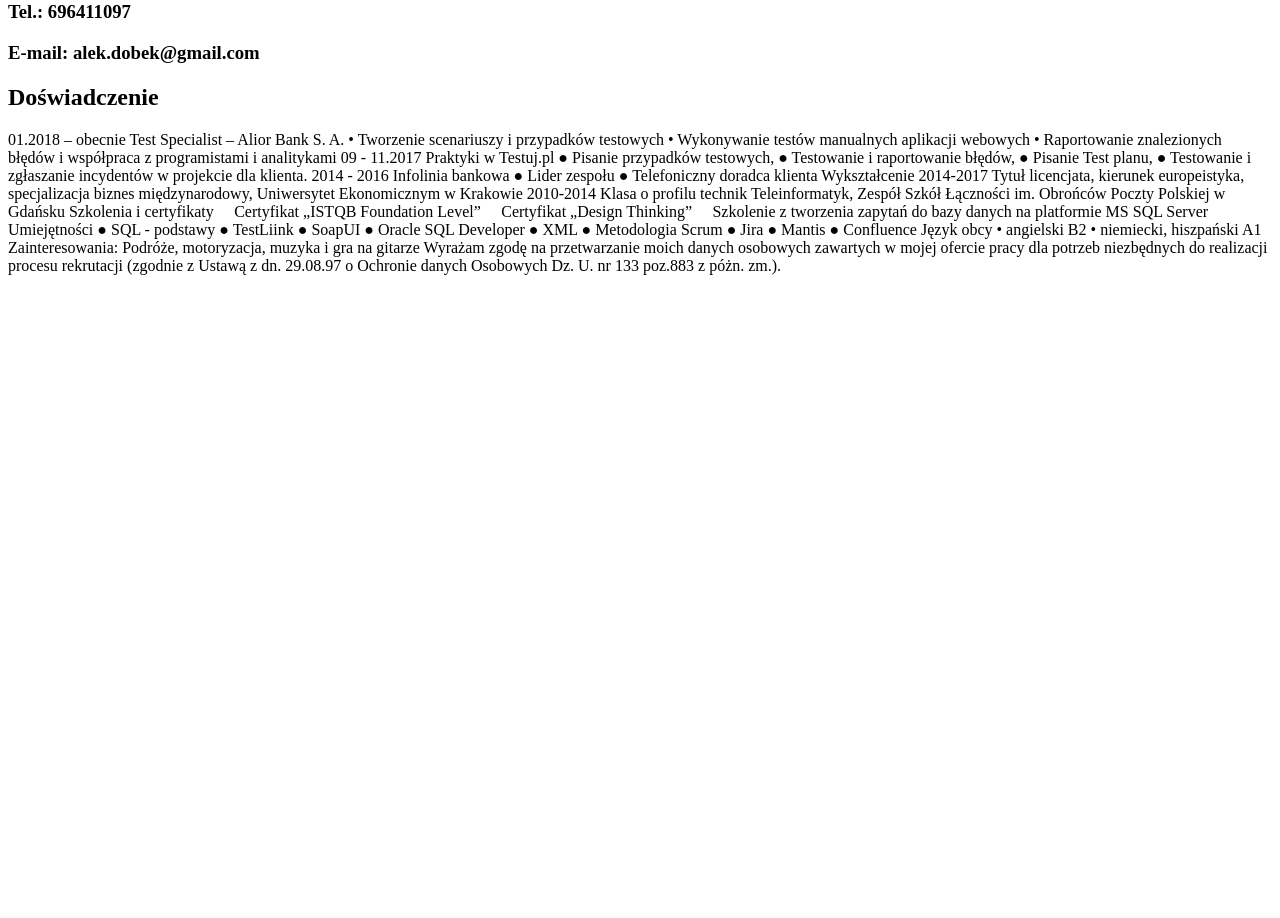
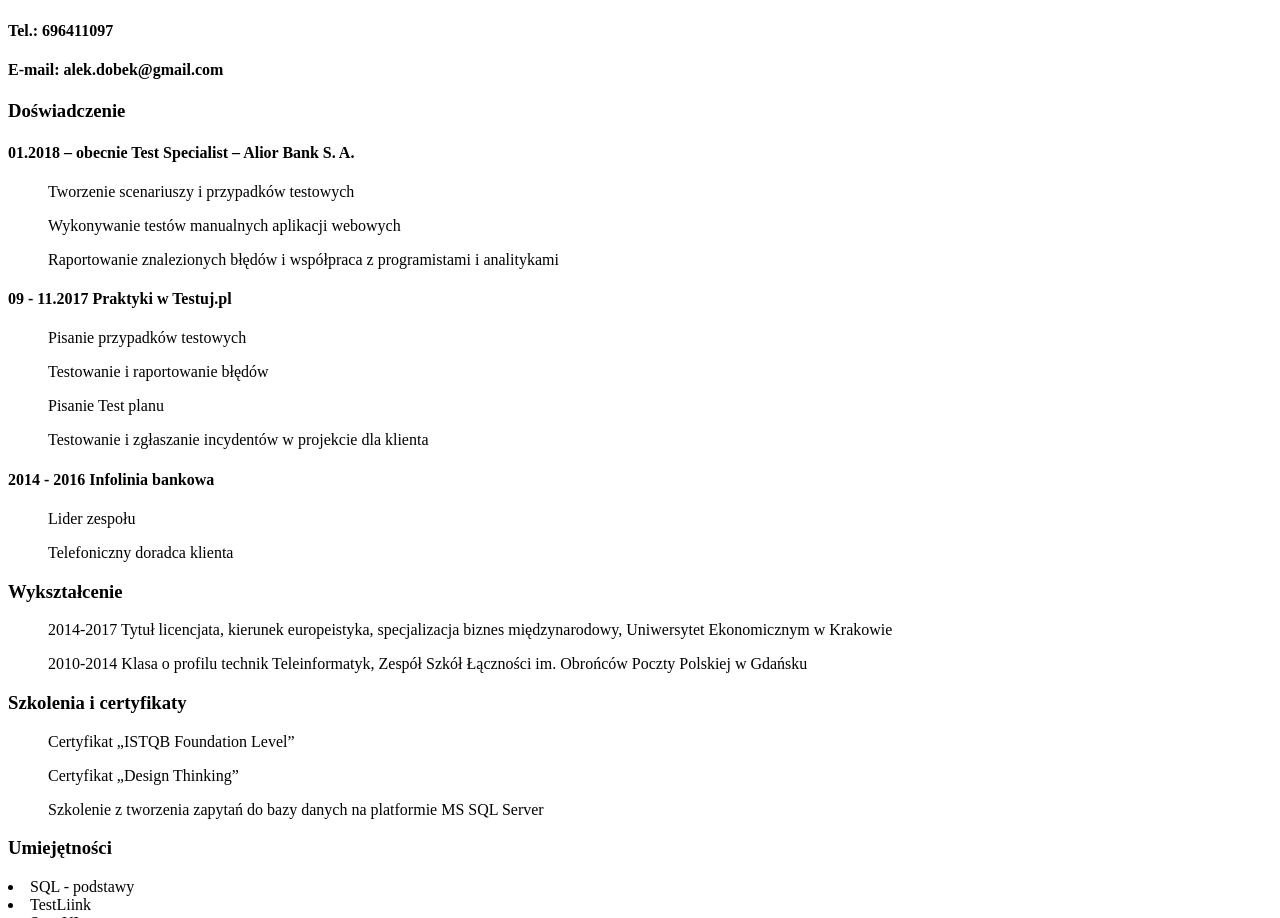
Before and after one commit to AleksanderDobek/codebrainers, a plain HTML site: page index.html in a window 1280 px wide. Shown: the part 84-1002 px from the top of the page. Before the commit the page ends 800 px from the top, so only its background shows below. Drawn offline with Linux system fonts and the light colour scheme.

Commit message:
wersja 2

```diff
--- a/index.html
+++ b/index.html
@@ -1,50 +1,56 @@
-<html>
-<head>    ALEKSANDER DOBEK
+<html xmlns="http://www.w3.org/1999/xhtml" xml:lang="pl-pl" lang="pl-pl" dir="ltr" >
+<head>
+<meta http-equiv="content-type" content="text/html; charset=utf-8" />
+<meta name="robots" content="index, follow" />
+<meta name="keywords" content="" />
+<meta name="description" content="" />
+ <title>Resume</title>
 </head>
 <body>
-<h3>Adres: ul.Królewska 20, 32-087 Bibice</h3>
-<h3>Tel.: 696411097</h3>
-<h3>E-mail: alek.dobek@gmail.com</h3>
+<h1>ALEKSANDER DOBEK</h1>
+<h4>Adres: ul.Królewska 20, 32-087 Bibice</h4>
+<h4>Tel.: 696411097</h4>
+<h4>E-mail: alek.dobek@gmail.com</h4>
 
-<h2>Doświadczenie</h2>
-01.2018 – obecnie	Test Specialist – Alior Bank S. A.
-•	Tworzenie scenariuszy i przypadków  testowych
-•	Wykonywanie testów manualnych aplikacji webowych
-•	Raportowanie znalezionych błędów i współpraca z programistami i analitykami
+<h3>Doświadczenie</h3>
+<h4>01.2018 – obecnie	Test Specialist – Alior Bank S. A.</h4>
+<ul>Tworzenie scenariuszy i przypadków  testowych</ul>
+<ul>Wykonywanie testów manualnych aplikacji webowych</ul>
+<ul>Raportowanie znalezionych błędów i współpraca z programistami i analitykami</ul>
 
-09 - 11.2017 		Praktyki w Testuj.pl
-●	Pisanie przypadków testowych,
-●	Testowanie i raportowanie błędów,
-●	Pisanie Test planu,
-●	Testowanie i zgłaszanie incydentów w projekcie dla klienta.
+<h4>09 - 11.2017 		Praktyki w Testuj.pl</h4>
+<ul>Pisanie przypadków testowych</ul>
+<ul>Testowanie i raportowanie błędów</ul>
+<ul>Pisanie Test planu</ul>
+<ul>Testowanie i zgłaszanie incydentów w projekcie dla klienta</ul>
 
-2014 - 2016 		Infolinia bankowa
-●	Lider zespołu
-●	Telefoniczny doradca klienta
-Wykształcenie
-2014-2017 	Tytuł licencjata, kierunek europeistyka, specjalizacja biznes międzynarodowy, Uniwersytet Ekonomicznym w Krakowie
-2010-2014 	Klasa o profilu technik Teleinformatyk, Zespół Szkół Łączności im. Obrońców Poczty Polskiej w Gdańsku
-Szkolenia i certyfikaty
-	Certyfikat  „ISTQB Foundation Level”
-	Certyfikat „Design Thinking”
-	Szkolenie z tworzenia zapytań do bazy danych na platformie MS SQL Server
-Umiejętności
-●	SQL - podstawy
-●	TestLiink
-●	SoapUI
-●	Oracle SQL Developer
-●	XML
-●	Metodologia Scrum
-●	Jira
-●	Mantis
-●	Confluence
-Język obcy
+<h4>2014 - 2016 		Infolinia bankowa</h4>
+<ul>Lider zespołu</ul>
+<ul>Telefoniczny doradca klienta</ul>
+<h3>Wykształcenie</h3>
+<ul>2014-2017 	Tytuł licencjata, kierunek europeistyka, specjalizacja biznes międzynarodowy, Uniwersytet Ekonomicznym w Krakowie</ul>
+<ul>2010-2014 	Klasa o profilu technik Teleinformatyk, Zespół Szkół Łączności im. Obrońców Poczty Polskiej w Gdańsku</ul>
+<h3>Szkolenia i certyfikaty</h3>
+<ul>	Certyfikat  „ISTQB Foundation Level”</ul>
+<ul>Certyfikat „Design Thinking”</ul>
+<ul>Szkolenie z tworzenia zapytań do bazy danych na platformie MS SQL Server</ul>
+<h3>Umiejętności </h3>
+<li>SQL - podstawy</li>
+<li>TestLiink</li>
+<li>SoapUI</li>
+<li>Oracle SQL Developer</li>
+<li>XML</li>
+<li>Metodologia Scrum</li>
+<li>Jira</li>
+<li>Mantis</li>
+<h3>Język obcy</h3>
 
 •	angielski B2
 •	niemiecki, hiszpański A1
 
-Zainteresowania:
+<h3>Zainteresowania</h3>
 Podróże, motoryzacja, muzyka i gra na gitarze
-Wyrażam zgodę na przetwarzanie moich danych osobowych zawartych w mojej ofercie pracy dla potrzeb niezbędnych do realizacji procesu rekrutacji (zgodnie z Ustawą z dn. 29.08.97 o Ochronie danych Osobowych Dz. U. nr 133 poz.883 z póżn. zm.).
+<br>
+<br>Wyrażam zgodę na przetwarzanie moich danych osobowych zawartych w mojej ofercie pracy dla potrzeb niezbędnych do realizacji procesu rekrutacji (zgodnie z Ustawą z dn. 29.08.97 o Ochronie danych Osobowych Dz. U. nr 133 poz.883 z póżn. zm.).
 </body>
 </html>
```
